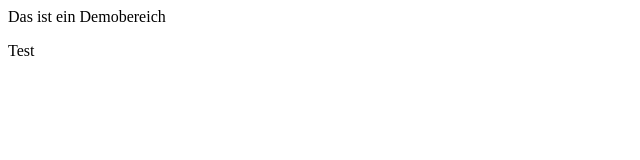
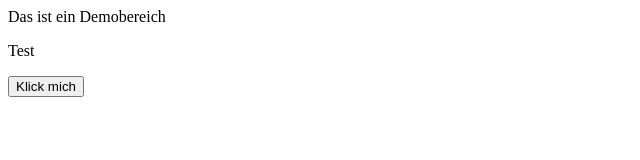
Before and after one commit to maggebetsroither/hello-world, a plain HTML site: page index.html in a window 1280 px wide. Shown: the whole page, without its empty margins (0-640 px from the left). Drawn offline with Linux system fonts and the light colour scheme.

Commit message:
added button to index.html

```diff
--- a/index.html
+++ b/index.html
@@ -10,5 +10,6 @@
         Das ist ein Demobereich
     </div>
     <p>Test</p>
+    <button>Klick mich</button>
 </body>
 </html>
```
